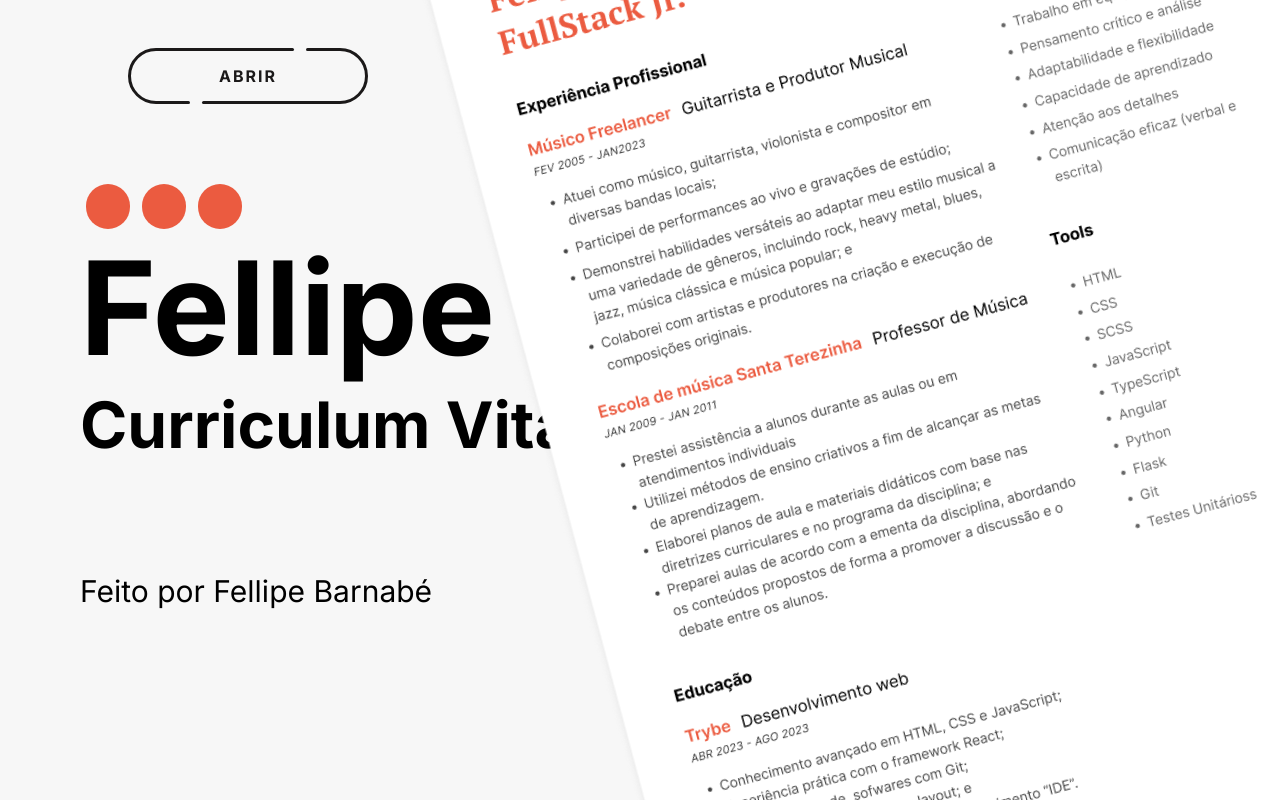
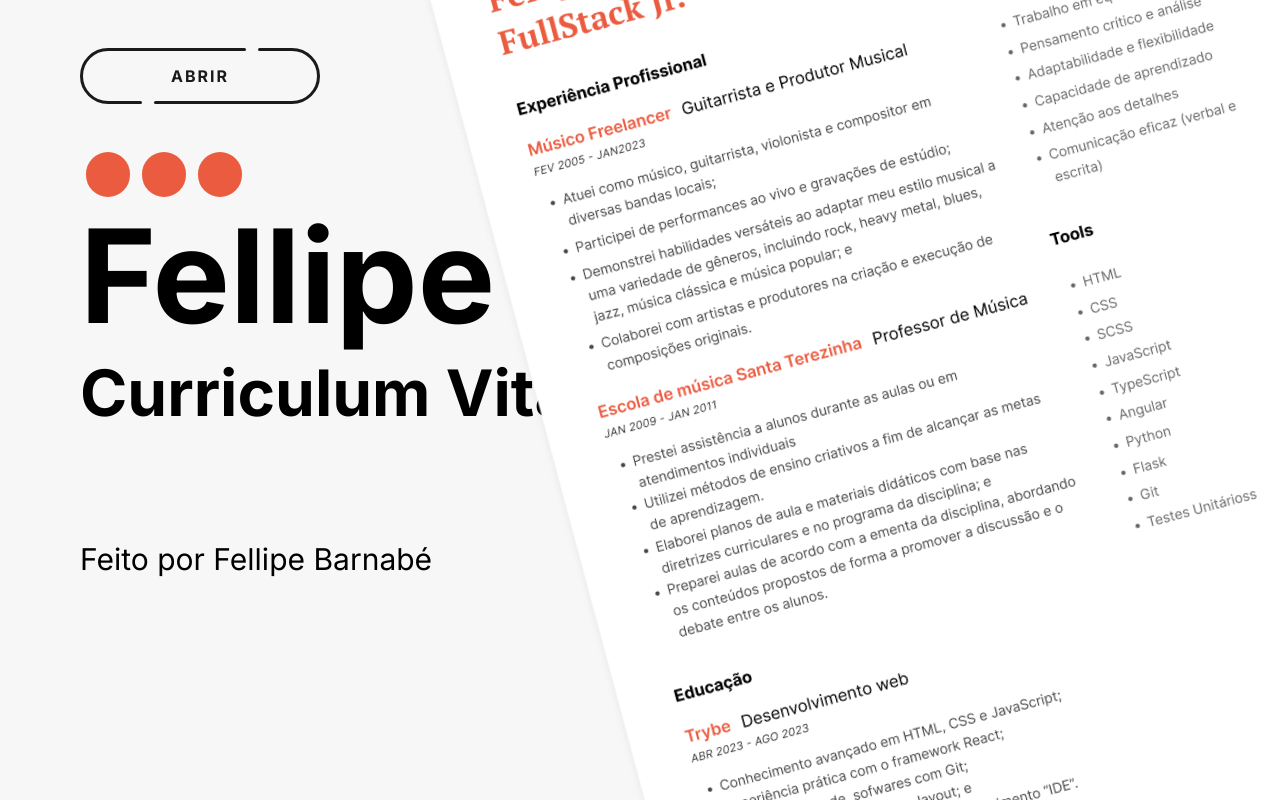
Before and after one commit to FellipeBarnabe/meuCurriculoAngular, an Angular app: page / in a window 1280 px wide. Built offline with nearby package versions, Linux system fonts and the light colour scheme.

Commit message:
refactor: melhorando CSS de componentes

```diff
--- a/src/app/components/primary-button/primary-button.component.css
+++ b/src/app/components/primary-button/primary-button.component.css
@@ -209,14 +209,7 @@
   }
 
   .button-wrapper {
-    width: 100%;
-    height: 100%;
-    margin-bottom: 5rem;
-    margin-left: 2rem;
     display: flex;
-    flex-direction: column;
-    justify-content: center;
-    align-items: center;
   }
 
   .button:not(:last-child) {
--- a/src/app/components/secondary-button/secondary-button.component.css
+++ b/src/app/components/secondary-button/secondary-button.component.css
@@ -98,17 +98,8 @@
   width: calc(100% - 56px * 2 - 16px);
 }
 
-
-
 .button-wrapper {
-    width: 100%;
-    height: 100%;
-    margin-bottom: 5rem;
-    margin-left: 2rem;
   display: flex;
-    flex-direction: column;
-    justify-content: center;
-    align-items: center;
 }
 
 .button:not(:last-child) {
--- a/src/app/components/secondary-button/secondary-button.component.ts
+++ b/src/app/components/secondary-button/secondary-button.component.ts
@@ -3,7 +3,7 @@ import { Component, Input } from '@angular/core';
 import { RouterLink } from '@angular/router';
 
 @Component({
-  selector: 'secundary-button',
+  selector: 'secondary-button',
   standalone: true,
   imports: [RouterLink],
   templateUrl: './secondary-button.component.html',
--- a/src/app/components/title/title.component.css
+++ b/src/app/components/title/title.component.css
@@ -8,8 +8,10 @@
 
 .container > div {
   width: 10.5rem;
+  height: 100%;
   display: flex;
   justify-content: space-around;
+  margin-top: 3rem;
 }
 
 .redDot {
```
Lines whose indentation alone changed are shown as unchanged.
